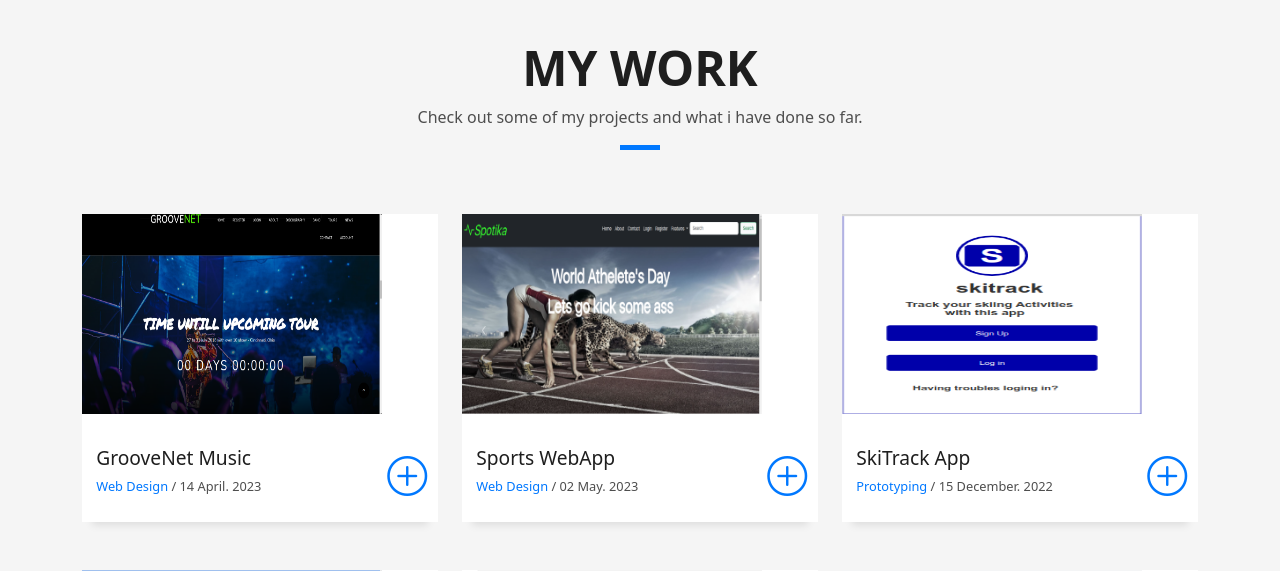
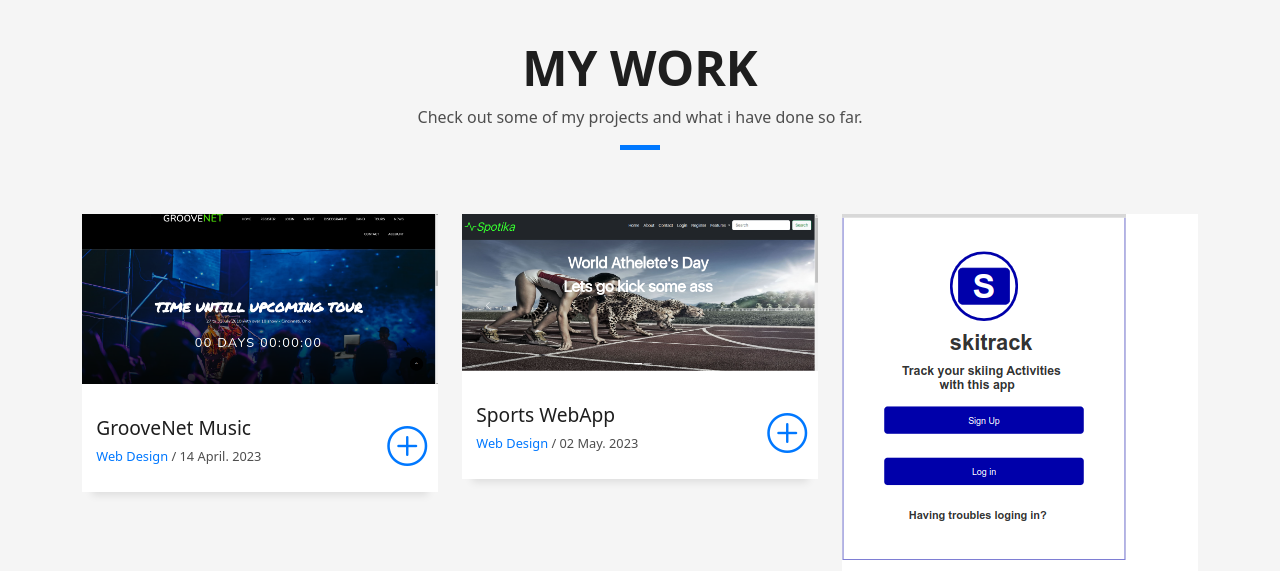
Before and after one commit to its-clinton/myweb-port, a Flask app: template templates/index.html in a window 1280 px wide. Shown: the part 3120-3691 px from the top of the page. Run offline with Flask 3, Linux system fonts and the light colour scheme; the template is opened without the code that fills it, so the values that code supplies are empty; some libraries are stand-ins or nearby versions.

Commit message:
second commit

```diff
--- a/run.py
+++ b/run.py
@@ -1,13 +1,43 @@
-from flask import Flask, render_template,request,url_for
+from flask import Flask, render_template,request,url_for,request
 import requests
 import re
 from bs4 import BeautifulSoup
 import requests
 import datetime
 from datetime import datetime
+from flask_mail import Mail, Message
 
 # app name
 app = Flask(__name__)
+
+app = Flask(__name__)
+
+# configure mail server
+app.config['MAIL_SERVER'] = 'smtp.gmail.com'
+app.config['MAIL_PORT'] = 465
+app.config['MAIL_USERNAME'] = 'clintondeveloper6@gmail.com'
+app.config['MAIL_PASSWORD'] = 'ahgcmnoykytzpqlm'
+app.config['MAIL_USE_TLS'] = False
+app.config['MAIL_USE_SSL'] = True
+
+# initialize mail server
+mail = Mail(app)
+
+
+@app.route('/send-email', methods=['POST'])
+def send():
+    # get form data
+    if request.method == 'POST':
+        email = request.form['email']
+        subject = request.form['subject']
+        msg = request.form['message']
+
+
+        message = Message(subject,recipients=['clintonmongare6@gmail.com'], body=msg, sender=request.form['email'])
+
+        mail.send(message)
+        success = 'Message sent successfully'
+        return render_template('success.html', success=success)
 
 
 def calculate_time_since_posted(html):
--- a/templates/index.html
+++ b/templates/index.html
@@ -27,14 +27,12 @@
 
 <body>
 
+
   <!-- ======= Header ======= -->
   <header id="header" class="fixed-top">
-    <div class="container d-flex align-items-center justify-content-between">
+    <div class="container d-flex align-items-center justify-content-between"> -->
 
       <h1 class="logo bordered-box"><a href="/"><strong>C</strong>linton<strong class="text-primary" >Developer</strong></a></h1>
-      <!-- image logo -->
-      <!-- <a href="index.html" class="logo"><img src="/static/assets/img/navbar_icon.png" alt="" class="img-fluid"></a> -->
-
       <nav id="navbar" class="navbar">
         <ul>
           <li><a class="nav-link scrollto active" href="#hero">Home</a></li>
@@ -52,9 +50,9 @@
           <li><a class="nav-link scrollto" href="#contact">Contact</a></li>
         </ul>
         <i class="bi bi-list mobile-nav-toggle"></i>
-      </nav><!-- .navbar -->
-
-    </div>
+      </nav>
+      <!-- .navbar -->
+     </div>
   </header>
   <!-- End Header -->
 
@@ -327,7 +325,7 @@
             <div class="work-box">
               <a href="/static/assets/img/groovenet.png" data-gallery="portfolioGallery" class="portfolio-lightbox">
                 <div class="work-img">
-                  <img style="height: 200px; width: 300px;" src="/static/assets/img/groovenet.png" alt="" class="img-fluid">
+                  <img src="/static/assets/img/groovenet.png" alt="" class="img-fluid">
                 </div>
               </a>
               <div class="work-content">
@@ -351,7 +349,7 @@
             <div class="work-box">
               <a href="/static/assets/img/sportsapp.png" data-gallery="portfolioGallery" class="portfolio-lightbox">
                 <div class="work-img">
-                  <img style="height: 200px; width: 300px;" src="/static/assets/img/sportsapp.png" alt="" class="img-fluid">
+                  <img src="/static/assets/img/sportsapp.png" alt="" class="img-fluid">
                 </div>
               </a>
               <div class="work-content">
@@ -375,7 +373,7 @@
             <div class="work-box">
               <a href="/static/assets/img/SkiTrack.png" data-gallery="portfolioGallery" class="portfolio-lightbox">
                 <div class="work-img">
-                  <img style="height: 200px; width: 300px;" src="/static/assets/img/SkiTrack.png" alt="" class="img-fluid">
+                  <img  src="/static/assets/img/SkiTrack.png" alt="" class="img-fluid">
                 </div>
               </a>
               <div class="work-content">
@@ -399,7 +397,7 @@
             <div class="work-box">
               <a href="/static/assets/img/stocktracker.png" data-gallery="portfolioGallery" class="portfolio-lightbox">
                 <div class="work-img">
-                  <img style="height: 200px; width: 300px;" src="/static/assets/img/stocktracker.png" alt="" class="img-fluid">
+                  <img src="/static/assets/img/stocktracker.png" alt="" class="img-fluid">
                 </div>
               </a>
               <div class="work-content">
@@ -423,7 +421,7 @@
             <div class="work-box">
               <a href="/static/assets/img/creditcard.png" data-gallery="portfolioGallery" class="portfolio-lightbox">
                 <div class="work-img">
-                  <img style="height: 200px; width: 300px;" src="/static/assets/img/creditcard.png" alt="" class="img-fluid">
+                  <img src="/static/assets/img/creditcard.png" alt="" class="img-fluid">
                 </div>
               </a>
               <div class="work-content">
@@ -447,7 +445,7 @@
             <div class="work-box">
               <a href="/static/assets/img/iot_temp.png" data-gallery="portfolioGallery" class="portfolio-lightbox">
                 <div class="work-img">
-                  <img style="height: 200px; width: 300px;" src="/static/assets/img/iot_temp.png" alt="" class="img-fluid">
+                  <img src="/static/assets/img/iot_temp.png" alt="" class="img-fluid">
                 </div>
               </a>
               <div class="work-content">
@@ -635,7 +633,8 @@
                       </h5>
                     </div>
                     <div>
-                      <form action="https://formspree.io/f/xpzeeqon" method="post" role="form" class="">
+                      <!-- https://formspree.io/f/xpzeeqon -->
+                      <form action="/send-email" method="post" role="form" class="">
                       <form action="send_email.php" method="post" role="form">
                         <div class="row">
                           <div class="col-md-12 mb-3">
@@ -726,6 +725,7 @@
   <a href="#" class="back-to-top d-flex align-items-center justify-content-center"><i class="bi bi-arrow-up-short"></i></a>
   <!-- end arrow up -->
 
+
   <!-- Vendor JS Files -->
   <script src="/static/assets/vendor/purecounter/purecounter_vanilla.js"></script>
   <script src="/static/assets/vendor/bootstrap/js/bootstrap.bundle.min.js"></script>
@@ -737,6 +737,7 @@
   <!--  Main JS File -->
   <script src="/static/assets/js/main.js"></script>
 
+
 </body>
 
 </html>
```
Also changed, not shown: static/assets/css/style.css (+0 -10 lines), templates/success.html (added, +13 -0 lines).
